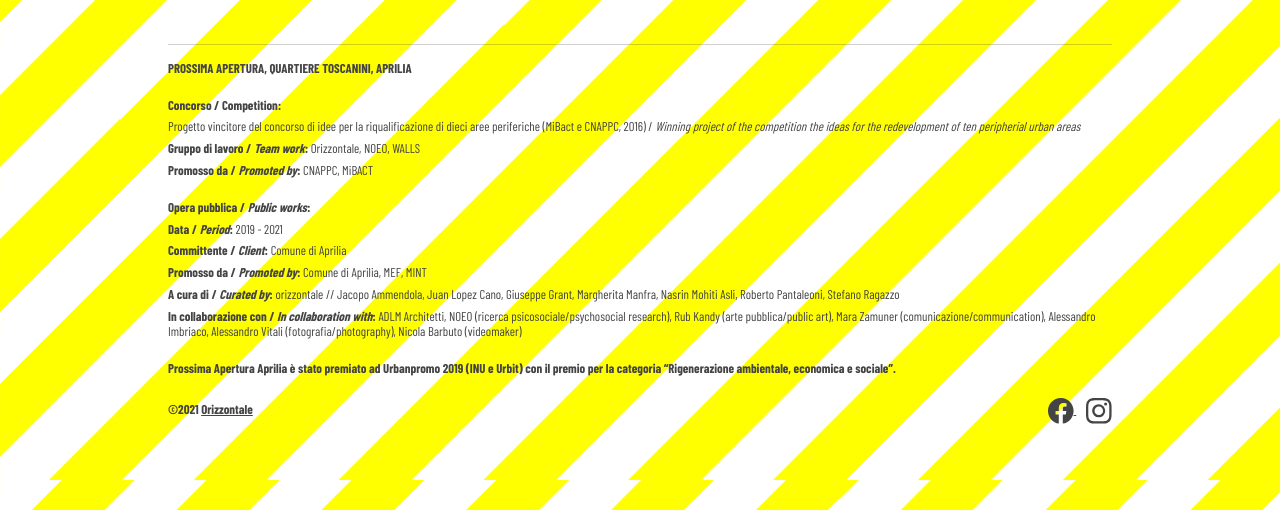
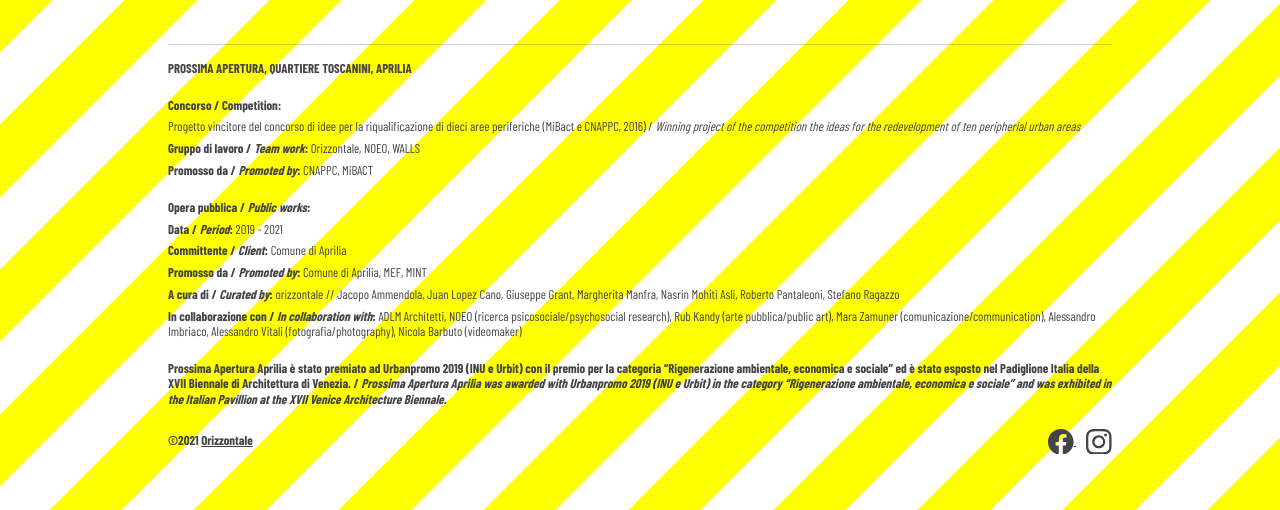
Before and after one commit to jacoping/prossimaapertura, a Jekyll site: the page built from index.html, in a window 1280 px wide and 900 px high, scrolled down 2908 px, cut to the strip 390-900 px from the top of the window. Built offline with Jekyll 4.4.1, drawn with Linux system fonts in a browser that asks for light colours; some web fonts are replaced.

Commit message:
update footer

```diff
--- a/_includes/footer.html
+++ b/_includes/footer.html
@@ -14,7 +14,7 @@
     <p> <b> A cura di / <i>Curated by</i>:  </b>     orizzontale // Jacopo Ammendola, Juan Lopez Cano, Giuseppe Grant, Margherita Manfra, Nasrin Mohiti Asli, Roberto Pantaleoni, Stefano Ragazzo</p>
     <p> <b> In collaborazione con / <i>In collaboration with</i>:  </b>     ADLM Architetti, NOEO (ricerca psicosociale/psychosocial research), Rub Kandy (arte pubblica/public art), Mara Zamuner (comunicazione/communication), Alessandro Imbriaco, Alessandro Vitali (fotografia/photography), Nicola Barbuto (videomaker)</p>
     <br>
-    <p> <b> Prossima Apertura Aprilia è stato premiato ad Urbanpromo 2019 (INU e Urbit) con il premio per la categoria “Rigenerazione ambientale, economica e sociale”. </b> </p>
+    <p> <b> Prossima Apertura Aprilia è stato premiato ad Urbanpromo 2019 (INU e Urbit) con il premio per la categoria “Rigenerazione ambientale, economica e sociale” ed è stato esposto nel Padiglione Italia della XVII Biennale di Architettura di Venezia. / <i> Prossima Apertura Aprilia was awarded with Urbanpromo 2019 (INU e Urbit) in the category “Rigenerazione ambientale, economica e sociale” and was exhibited in the Italian Pavillion at the XVII Venice Architecture Biennale. </i></b> </p>
     <br>
 
 
```
